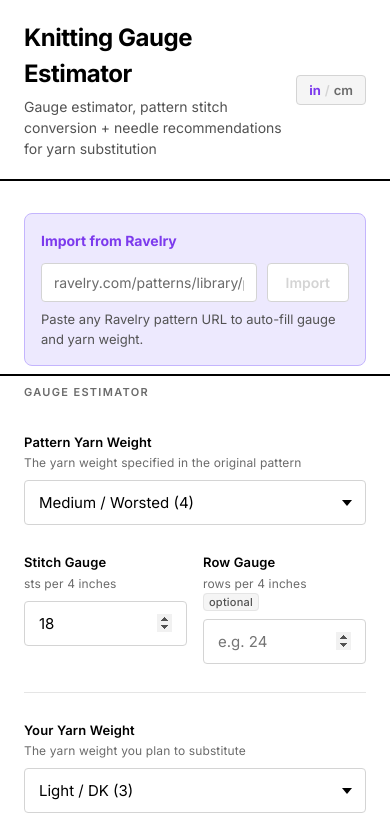
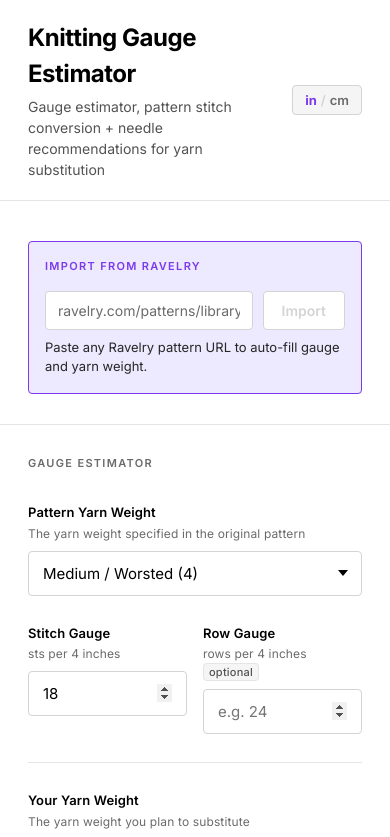
Before and after one commit to aylinmarie/knit-gauge-converter, a Next.js app: page / in a window 390 px wide. Shown: the top 837 px of the page. Built offline with nearby package versions, Linux system fonts and the light colour scheme.

Commit message:
fix: responsiveness and color

```diff
--- a/app/page.module.css
+++ b/app/page.module.css
@@ -11,7 +11,7 @@
   top: 0;
   z-index: 10;
   background-color: var(--color-white);
-  border-bottom: 2px solid var(--color-black);
+  border-bottom: 1px solid var(--color-gray-200);
   padding: 24px 48px;
   display: flex;
   flex-direction: row;
@@ -47,7 +47,7 @@
 }
 
 .leftColumn {
-  border-right: 2px solid var(--color-black);
+  border-right: 1px solid var(--color-gray-200);
   padding: 48px;
   display: flex;
   flex-direction: column;
@@ -85,9 +85,9 @@
 }
 
 .toolDivider {
-  height: 2px;
-  background-color: var(--color-black);
-  margin: 8px -48px;
+  height: 1px;
+  background-color: var(--color-gray-200);
+  margin: 16px -48px;
 }
 
 .footer {
@@ -96,35 +96,6 @@
   font-size: 0.75rem;
   color: var(--color-gray-400);
 }
-  /* --- Responsive improvements --- */
-  @media (max-width: 768px) {
-    .wrapper, .main, .leftColumn, .rightColumn {
-      max-width: 100vw;
-      overflow-x: hidden;
-    }
-    .main {
-      display: flex;
-      flex-direction: column;
-      grid-template-columns: 1fr;
-    }
-    .gaugeCard {
-      padding: 20px 12px;
-      font-size: 1rem;
-      max-width: 100vw;
-      box-sizing: border-box;
-    }
-    .summaryRow {
-      flex-direction: column;
-      gap: 12px;
-      max-width: 100vw;
-      box-sizing: border-box;
-    }
-    .summaryItem {
-      padding: 12px;
-      max-width: 100vw;
-      box-sizing: border-box;
-    }
-  }
 
 .unitToggle {
   display: flex;
@@ -192,7 +163,7 @@
   }
 
   .header {
-    padding: 20px 24px;
+    padding: 20px 28px;
     flex-direction: row;
     gap: 12px;
     align-items: center;
@@ -200,25 +171,27 @@
 
   .main {
     grid-template-columns: 1fr;
+    display: flex;
+    flex-direction: column;
   }
 
   .leftColumn {
     border-right: none;
-    border-bottom: 2px solid var(--color-black);
-    padding: 32px 24px;
+    border-bottom: 1px solid var(--color-gray-200);
+    padding: 40px 28px;
     overflow-y: visible;
   }
 
   .toolDivider {
-    margin: 8px -24px;
+    margin: 30px -28px;
   }
 
   .rightColumn {
-    padding: 32px 24px;
+    padding: 40px 28px;
     overflow-y: visible;
   }
 
   .footer {
-    padding: 16px 24px;
+    padding: 16px 28px;
   }
 }
--- a/components/RavelryImport.module.css
+++ b/components/RavelryImport.module.css
@@ -1,16 +1,18 @@
 .container {
   width: 100%;
   background-color: var(--color-purple-light);
-  border: 1.5px solid #c4b5fd;
-  border-radius: var(--radius-md);
+  border: 1.5px solid var(--color-purple);
+  border-radius: var(--radius-sm);
   padding: 16px;
 }
 
 .toolLabel {
-  font-size: 0.875rem;
-  font-weight: 700;
+  font-size: 0.6875rem;
+  font-weight: 600;
+  letter-spacing: 0.12em;
+  margin-bottom: 16px;
+  text-transform: uppercase;
   color: var(--color-purple);
-  margin: 0 0 12px;
 }
 
 .form {
@@ -83,7 +85,7 @@
 
 .hint {
   font-size: 0.8125rem;
-  color: var(--color-gray-600);
+  color: var(--color-gray-800);
   margin: 0;
 }
 
--- a/components/ResultsPanel.module.css
+++ b/components/ResultsPanel.module.css
@@ -82,32 +82,12 @@
 
 .gaugeCard {
   border: 2px solid var(--color-black);
-  border-radius: var(--radius-md);
+  border-radius: var(--radius-sm);
   padding: 28px 32px;
   display: flex;
   flex-direction: column;
   gap: 4px;
 }
-  @media (max-width: 768px) {
-    .gaugeCard {
-      padding: 20px 12px;
-      font-size: 1rem;
-      max-width: 100vw;
-      box-sizing: border-box;
-    }
-    .summaryRow {
-      flex-direction: column;
-      gap: 12px;
-      max-width: 100vw;
-      box-sizing: border-box;
-    }
-    .summaryItem {
-      padding: 12px;
-      max-width: 100vw;
-      box-sizing: border-box;
-    }
-  }
-
 .gaugeCardLabel {
   font-size: 0.6875rem;
   font-weight: 600;
@@ -213,13 +193,20 @@
   padding-left: 16px;
 }
 
+@media (max-width: 768px) {
+  .summaryRow {
+    flex-direction: column;
+    gap: 12px;
+  }
+}
+
 /* Error */
 .error {
   display: flex;
   flex-direction: column;
   gap: 8px;
   padding: 20px;
-  border: 1.5px solid var(--color-black);
+  border: 1px solid var(--color-gray-300);
   border-radius: var(--radius-sm);
   background-color: var(--color-gray-100);
 }
--- a/components/StitchConverter.module.css
+++ b/components/StitchConverter.module.css
@@ -88,7 +88,7 @@
   flex-direction: column;
   gap: 2px;
   padding: 16px 20px;
-  border: 2px solid var(--color-black);
+  border: 1px solid var(--color-gray-300);
   border-radius: var(--radius-sm);
 }
 
```
